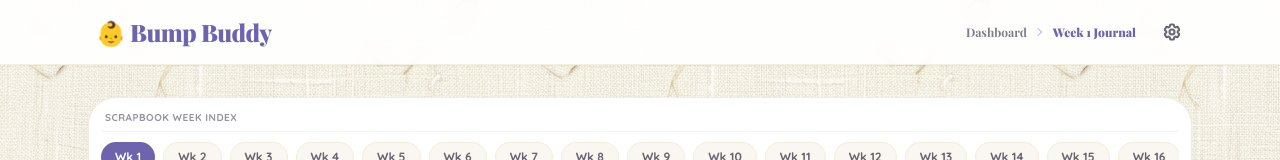
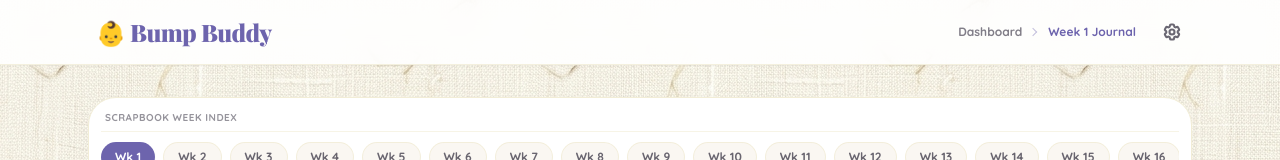
Before and after one commit to MatrixRex/BumpBuddy, a React (Vite) app: page /week/1 in a window 1280 px wide. Shown: the top 160 px of the page. Built offline with nearby package versions, Linux system fonts and the light colour scheme; a web font is replaced by a local one.

Commit message:
Refactor: Use Quicksand font for breadcrumbs in header

```diff
--- a/src/App.jsx
+++ b/src/App.jsx
@@ -52,22 +52,22 @@ function AppContent() {
 
           <div className="flex-none flex items-center gap-4">
             {isWeekPage ? (
-              <div className="breadcrumbs text-xs font-semibold text-neutral/60 hidden sm:block">
+              <div className="breadcrumbs text-xs font-bold text-neutral/60 hidden sm:block">
                 <ul>
                   <li>
-                    <Link to="/" className="hover:text-primary transition-colors font-display font-bold">
+                    <Link to="/" className="hover:text-primary transition-colors">
                       Dashboard
                     </Link>
                   </li>
-                  <li className="font-display font-black text-primary">
+                  <li className="text-primary">
                     Week {weekNum} Journal
                   </li>
                 </ul>
               </div>
             ) : (
-              <div className="breadcrumbs text-xs font-semibold text-neutral/40 hidden sm:block">
+              <div className="breadcrumbs text-xs font-bold text-neutral/40 hidden sm:block">
                 <ul>
-                  <li className="font-display font-black">Dashboard</li>
+                  <li>Dashboard</li>
                 </ul>
               </div>
             )}
```
